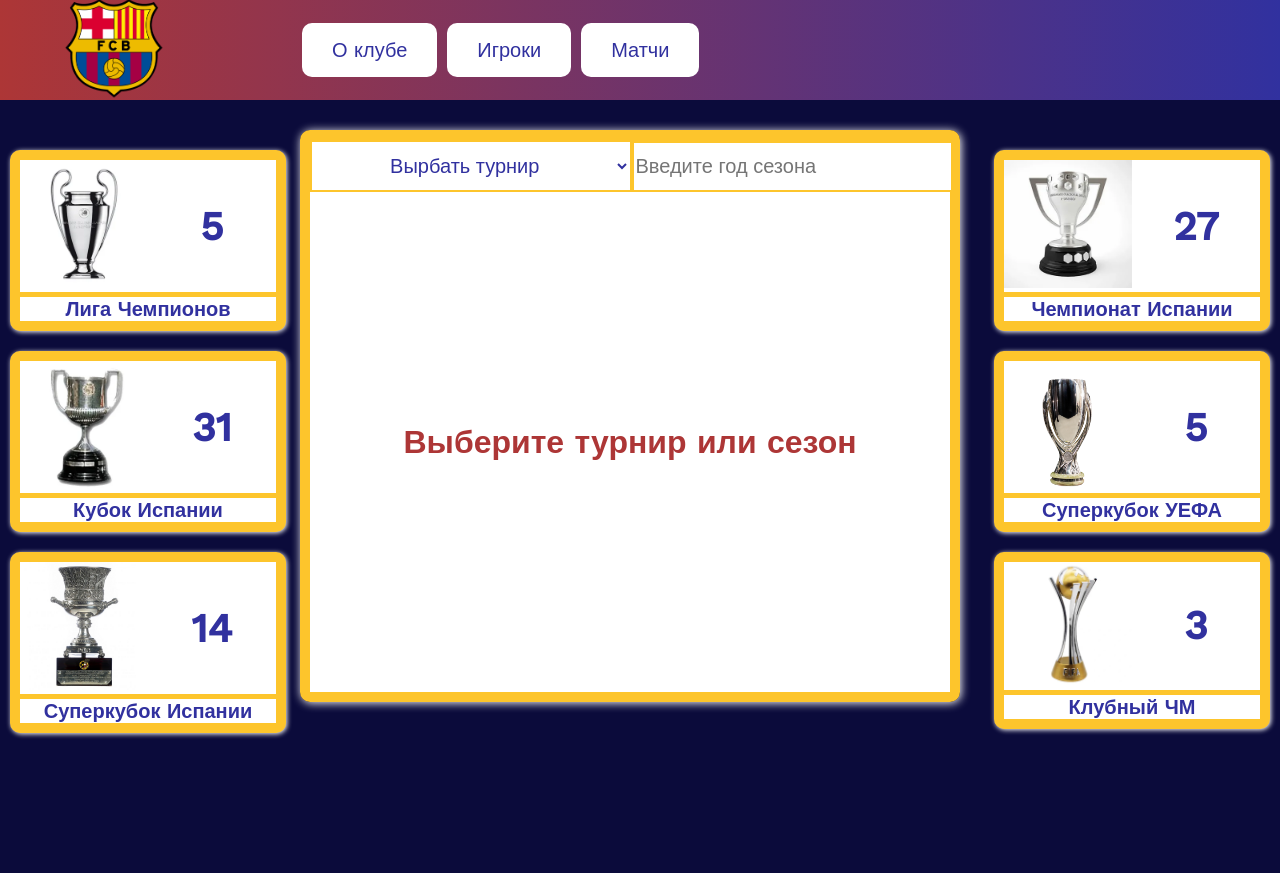
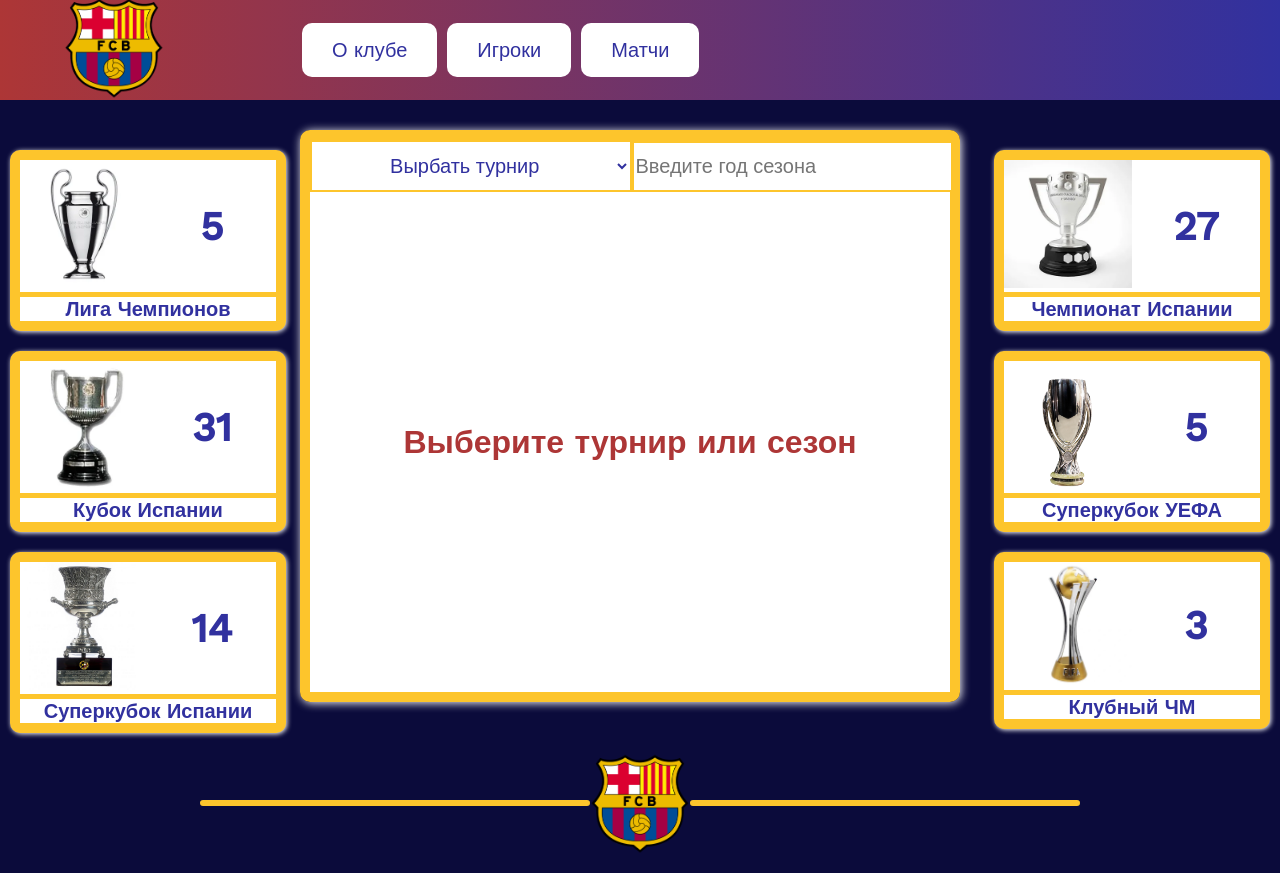
Before and after one commit to DmitryMolokanov/Barca_frontend, a React (Vite) app: page /trophy in a window 1280 px wide. Before the commit the page ends 833 px from the top, so only its background shows below. Built offline with nearby package versions, Linux system fonts and the light colour scheme.

Commit message:
added animation in Footer, replace host in  frtches

```diff
--- a/index.html
+++ b/index.html
@@ -5,11 +5,12 @@
     <meta name="viewport" content="width=device-width, initial-scale=1.0" />
     <link rel="preconnect" href="https://fonts.googleapis.com" />
     <link rel="preconnect" href="https://fonts.gstatic.com" crossorigin />
+    <link rel="shortcut icon" href="logo.png" type="image/png" />
     <link
       href="https://fonts.googleapis.com/css2?family=Kanit:wght@300&family=Roboto:ital,wght@0,400;0,500;1,400&family=Work+Sans:wght@500&display=swap"
       rel="stylesheet"
     />
-    <title>Vite + React + TS</title>
+    <title>Barca</title>
   </head>
   <body>
     <div id="root"></div>
--- a/package.json
+++ b/package.json
@@ -29,5 +29,5 @@
     "typescript": "^5.2.2",
     "vite": "^5.0.0"
   },
-  "proxy": "http://localhost:7000"
+  "proxy": "http://5.35.88.50:7000"
 }
--- /dev/null
+++ b/src/components/UI/Footer.scss
@@ -0,0 +1,44 @@
+.footer {
+  display: flex;
+  justify-content: center;
+  align-items: center;
+  margin-top: 20px;
+  padding-bottom: 20px;
+
+  .side-line-animation {
+    width: 30%;
+    border: 3px solid rgb(253, 197, 44);
+    border-radius: 5px;
+    animation-name: logo;
+    animation-duration: 1s;
+  }
+  .side-line {
+    width: 30%;
+    border: 3px solid rgb(253, 197, 44);
+  }
+
+  .block {
+    display: none;
+    width: 100px;
+    height: 100px;
+  }
+  .block-animation {
+    width: 100px;
+    height: 100px;
+
+    .right-line {
+    }
+    img {
+      width: 100%;
+    }
+  }
+}
+
+@keyframes logo {
+  from {
+    width: 0%;
+  }
+  to {
+    width: 30%;
+  }
+}
--- a/src/components/UI/Footer.tsx
+++ b/src/components/UI/Footer.tsx
@@ -1,5 +1,30 @@
+import { useEffect, useState } from "react";
+import "./Footer.scss";
 const Footer = () => {
-  return <div className="footer"></div>;
+  const [animation, setAnimation] = useState(false);
+  useEffect(() => {
+    window.addEventListener("scroll", () => {
+      const element = document.getElementsByClassName("side-line");
+      if (element[0]) {
+        console.log(true);
+      } else return;
+      const position = element[0].getBoundingClientRect().top;
+      if (position < window.innerHeight) {
+        setAnimation(true);
+      }
+    });
+  }, []);
+
+  return (
+    <div className="footer">
+      {" "}
+      <div className={animation ? "side-line-animation" : "side-line"}></div>
+      <div className="block-animation">
+        <img src="/logo.png" alt="" />
+      </div>{" "}
+      <div className={animation ? "side-line-animation" : "side-line"}></div>
+    </div>
+  );
 };
 
 export default Footer;
--- a/src/components/main-page/info/interestingFacts.ts
+++ b/src/components/main-page/info/interestingFacts.ts
@@ -66,8 +66,8 @@ const interestingFacts = [
     id: 10,
     discription:
       "Несмотря на то, что именно «королевский клуб» скупает звезд мирового уровня, именно игроки «Барселоны» чаще удостаивались награды «Золотой мяч». 11 раз «каталонцы» становились лучшими на планете: Луис Суарес, Йохан Кройф (дважды), Христо Стоичков, Ривалдо, Роналдиньо, и рекордных 5 раз Лионель Месси.",
-    img: "/interestingFacts/barca_basket.jpg",
-    caption: "Баскетболист Барселоны",
+    img: "/interestingFacts/messi5.jpg",
+    caption: "Лео Месси",
   },
 ];
 export default interestingFacts;
--- a/src/components/main-page/lastResults/LastResults.tsx
+++ b/src/components/main-page/lastResults/LastResults.tsx
@@ -12,7 +12,7 @@ const LastResults = () => {
   const [closeMatces, setCloseMatches] = useState([]);
 
   async function getCloseMatches() {
-    const response = await fetch("http://localhost:7000/last_matches");
+    const response = await fetch("http://5.35.88.50:7000/last_matches");
     const result = await response.json();
 
     setCloseMatches(result);
--- a/src/components/main-page/standings/Standings.tsx
+++ b/src/components/main-page/standings/Standings.tsx
@@ -31,7 +31,7 @@ const Standings = () => {
 
   async function getData() {
     try {
-      const response = await fetch("http://localhost:7000/standings");
+      const response = await fetch("http://5.35.88.50:7000/standings");
       const result = await response.json();
       setStandings(result.standings[0].table);
     } catch (err) {
--- a/src/pages/MainPage.tsx
+++ b/src/pages/MainPage.tsx
@@ -2,6 +2,7 @@ import Header from "../components/main-page/header/Header";
 import FactsContainer from "../components/main-page/facts/FactsContainer";
 import LastResults from "../components/main-page/lastResults/LastResults";
 import Standings from "../components/main-page/standings/Standings";
+import Footer from "../components/UI/Footer";
 
 const MainPage = () => {
   return (
@@ -10,6 +11,7 @@ const MainPage = () => {
       <FactsContainer />
       <LastResults />
       <Standings />
+      <Footer />
     </div>
   );
 };
--- a/src/pages/Results.tsx
+++ b/src/pages/Results.tsx
@@ -9,6 +9,7 @@ import DateMatch from "../components/results/list-matches/DateMatch";
 import LogoCompetition from "../components/results/list-matches/LogoCompetition";
 import Modal from "../components/UI/Modal";
 import ErrReqLimit from "../components/UI/ErrReqLimit";
+import Footer from "../components/UI/Footer";
 
 const Results = () => {
   const [season, setSeason] = useState<matches[]>([]);
@@ -16,7 +17,7 @@ const Results = () => {
 
   async function getSeasonResults() {
     try {
-      const response = await fetch("http://localhost:7000/season_results");
+      const response = await fetch("http://5.35.88.50:7000/season_results");
       const result = await response.json();
       setSeason(result.reverse());
     } catch (err) {
@@ -63,6 +64,7 @@ const Results = () => {
           })}
         </div>
       </div>
+      <Footer />
       <Modal hiddenModal={hiddenModal} handlerModal={handlerModal}>
         <ErrReqLimit />
       </Modal>
--- a/src/pages/Schedule.tsx
+++ b/src/pages/Schedule.tsx
@@ -9,6 +9,7 @@ import ResultTeam from "../components/results/list-matches/ResultTeam";
 import TimeMatch from "../components/schedule/TimeMatch";
 import Modal from "../components/UI/Modal";
 import ErrReqLimit from "../components/UI/ErrReqLimit";
+import Footer from "../components/UI/Footer";
 
 const Schedule = () => {
   const [schedule, setSchedule] = useState<matches[]>([]);
@@ -16,7 +17,7 @@ const Schedule = () => {
 
   async function getSchedule() {
     try {
-      const response = await fetch("http://localhost:7000/season_schedual");
+      const response = await fetch("http://5.35.88.50:7000/season_schedual");
       const result = await response.json();
       console.log(result);
       setSchedule(result);
@@ -67,6 +68,7 @@ const Schedule = () => {
           })}
         </div>
       </div>
+      <Footer />
       <Modal hiddenModal={hiddenModal} handlerModal={handlerModal}>
         <ErrReqLimit />
       </Modal>
--- a/src/pages/Squad.tsx
+++ b/src/pages/Squad.tsx
@@ -11,6 +11,7 @@ import ScorePlayers from "../components/squad/ScorePlayers";
 import StartSquad from "../components/squad/field/StartSquad";
 import Modal from "../components/UI/Modal";
 import ErrReqLimit from "../components/UI/ErrReqLimit";
+import Footer from "../components/UI/Footer";
 
 const Squad = () => {
   const [squad, setSquad] = useState<squad[]>([]);
@@ -22,7 +23,7 @@ const Squad = () => {
 
   async function getSquad() {
     try {
-      const response = await fetch("http://localhost:7000/squad");
+      const response = await fetch("http://5.35.88.50:7000/squad");
       const result = await response.json();
       setSquad(result.squad);
       setShowPlayerInfo("flex");
@@ -34,7 +35,7 @@ const Squad = () => {
   }
 
   async function getLigaScore() {
-    const response = await fetch("http://localhost:7000/score");
+    const response = await fetch("http://5.35.88.50:7000/score");
     const result = await response.json();
     setLigaScore(result);
   }
```
Also changed, not shown: public/interestingFacts/messi5.jpg (added).
